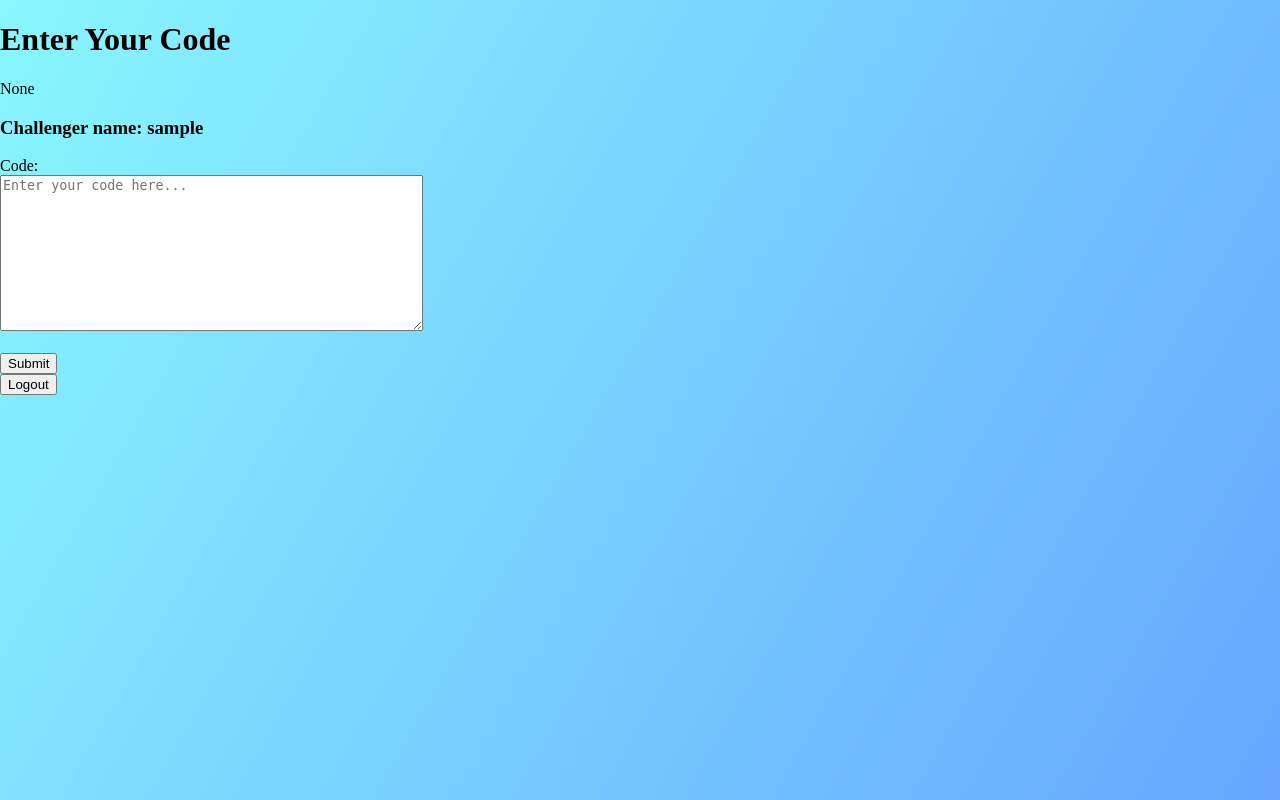
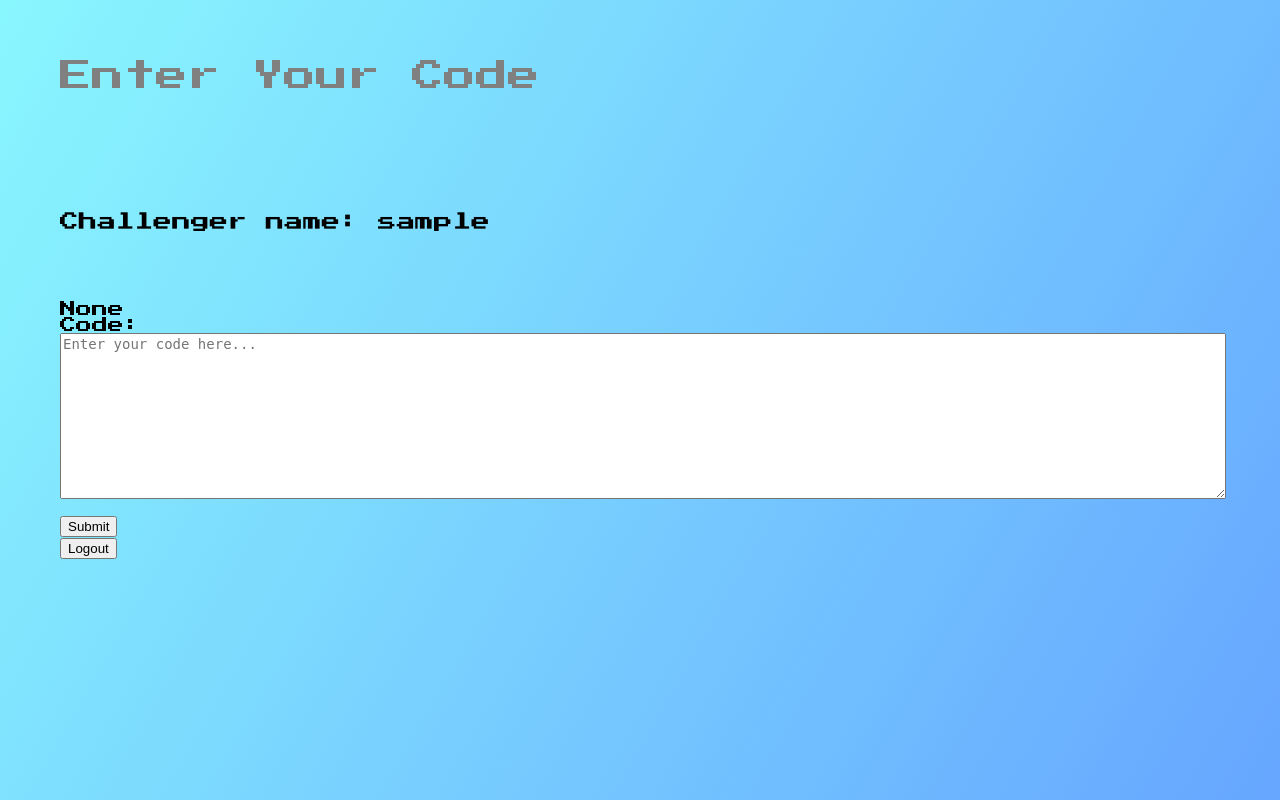
Before and after one commit to BELALETO/my-Web-Page, a Flask app: page /quiz in a window 1280 px wide. Run offline with Flask 3, Linux system fonts and the light colour scheme; the visitor is signed in with stand-in values (Sample User, id 1).

Commit message:
styling quiz page

```diff
--- a/static/style.css
+++ b/static/style.css
@@ -9,6 +9,7 @@
     height: 100vh;
     display: flex;
     flex-direction: column;
+    /* text-align: center; */
 }
 
 body footer
@@ -34,12 +35,17 @@
     color: white;
 }
 
-.headTitle #codeTalkers
+.codeTalkers
 {
     font-family: "Press Start 2P", system-ui;
     font-weight: 400;
     font-style: normal;
     color: gray;
+}
+
+#login_title
+{
+    margin-left: 20px;
 }
 
 .disc
@@ -100,7 +106,7 @@
     flex-direction: column;
     background-color: aliceblue;
     width: 60%;
-    height: 50%;
+    height: 60%;
     margin: auto;
     border-radius: 19px;
     padding: 10px;
@@ -139,9 +145,9 @@
 
 .confirmButton
 {
-    width: 100%;
+    width: 90%;
     height: 20%;
-    margin: 10px;
+    margin: 20px;
 }
 
 .confirm
@@ -186,3 +192,178 @@
     background-color: #de9b2f;
     transition: .5s;
 }
+
+.error_message
+{
+    color: #de9b2f;
+    font-family: "Press Start 2P", system-ui;
+    font-weight: 400;
+    font-style: normal;
+    margin: 20px;
+    padding: 2px;
+}
+
+#correct_msg
+{
+    color: #04fa04;
+    font-family: "Press Start 2P", system-ui;
+    font-weight: 400;
+    font-style: normal;
+    margin: auto;
+    padding: 10px;
+}
+/* styling dashboard */
+
+
+.main_title
+{
+    font-family: "Press Start 2P", system-ui;
+    font-weight: 400;
+    font-style: normal;
+    color: gray;
+    margin: 50px;
+    padding: 10px;
+}
+
+.problem_txt
+{
+    font-family: "Press Start 2P", system-ui;
+    font-weight: 400;
+    font-style: normal;
+    color: black;
+    margin: 50px;
+    padding: 10px;
+}
+
+#challenger
+{
+    font-family: "Press Start 2P", system-ui;
+    font-weight: 400;
+    font-style: normal;
+    color: black;
+    margin: 50px;
+    padding: 10px;
+}
+
+
+h2
+{
+    font-family: "Press Start 2P", system-ui;
+    font-weight: 400;
+    font-style: normal;
+    color: black;
+}
+
+#message
+{
+    font-family: "Press Start 2P", system-ui;
+    font-weight: 400;
+    font-style: normal;
+    color: rgb(211, 184, 30);
+    margin: 50px;
+    padding: 10px;
+}
+
+.container_main
+{
+    width: 90%;
+    height: auto;
+    background-color: aliceblue;
+    border-radius: 19px;
+    margin: auto;
+    padding: 30px;
+
+}
+
+.problem_container
+{
+    width: 50%;
+    margin: 5px;
+    padding: 5px;
+}
+
+.problem
+{
+    width: 90%;
+    margin: 5px;
+    padding: 5px;
+    width: 50%;
+    /* height: 70%; */
+    border-radius: 19px;
+
+    font-family: "Press Start 2P", system-ui;
+    font-weight: 400;
+    font-style: normal;
+    color: black;
+}
+
+.problem:hover
+{
+    background-color: rgb(201, 196, 196);
+    transition: .5s;
+}
+
+.user_info
+{
+    width: 50%;
+    margin: 5px;
+    padding: 5px;
+}
+
+#progress
+{
+    font-family: "Press Start 2P", system-ui;
+    font-weight: 400;
+    font-style: normal;
+    color: black;
+}
+
+.out
+{
+    margin: auto;
+    padding: 10px;
+    display: flex;
+}
+
+.btn_main
+{
+    padding: 10px;
+    margin: 10px;
+    border-radius: 19px;
+    font-family: "Press Start 2P", system-ui;
+    font-weight: 400;
+    font-style: normal;
+    color: black;
+}
+
+#logout
+{
+    background-color: #de9b2f;
+}
+
+#surrender
+{
+    background-color: rgb(243, 56, 56);
+}
+
+#logout:hover
+{
+    background-color: #d18100;
+    transition: .5s;
+}
+#surrender:hover
+{
+    background-color: rgb(243, 8, 8);
+    transition: .5s;
+}
+
+
+/* quiz page */
+
+#code
+{
+    font-family: monospace;
+    font-size: 14px;
+    width: 100%;
+    height: 100%;
+}
--- a/templates/quiz.html
+++ b/templates/quiz.html
@@ -4,11 +4,12 @@
 
 {% block content %}
 
-<h1>Enter Your Code</h1>
+<h1 class="main_title">Enter Your Code</h1>
 
     <div class="container">
 
-        <div id="problem_txt">
+        <div><h3 id="challenger">Challenger name: {{NAME}}</h3></div>
+        <div class="problem_txt">
             {{QUIZ}}
             {% if QUIZ == "problem_1" %}
                 <p>write a code which returns Hello World sentence</p>
@@ -22,9 +23,8 @@
                 <p>Write a code which print the division of two varialbes</p>
             {%endif%}
              <!-- write if elif condition for the value of QUIZ value -->
-            </div>
 
-        <div><h3>Challenger name: {{NAME}}</h3></div>
+
 
         <form action="result" method="post">
             <div id="codeArea">
@@ -40,6 +40,8 @@
             <button id="logout_Quiz">Logout</button>
         </div>
     </div>
+
+</div>
     <script src="../static/script.js"></script>
 
 
```
